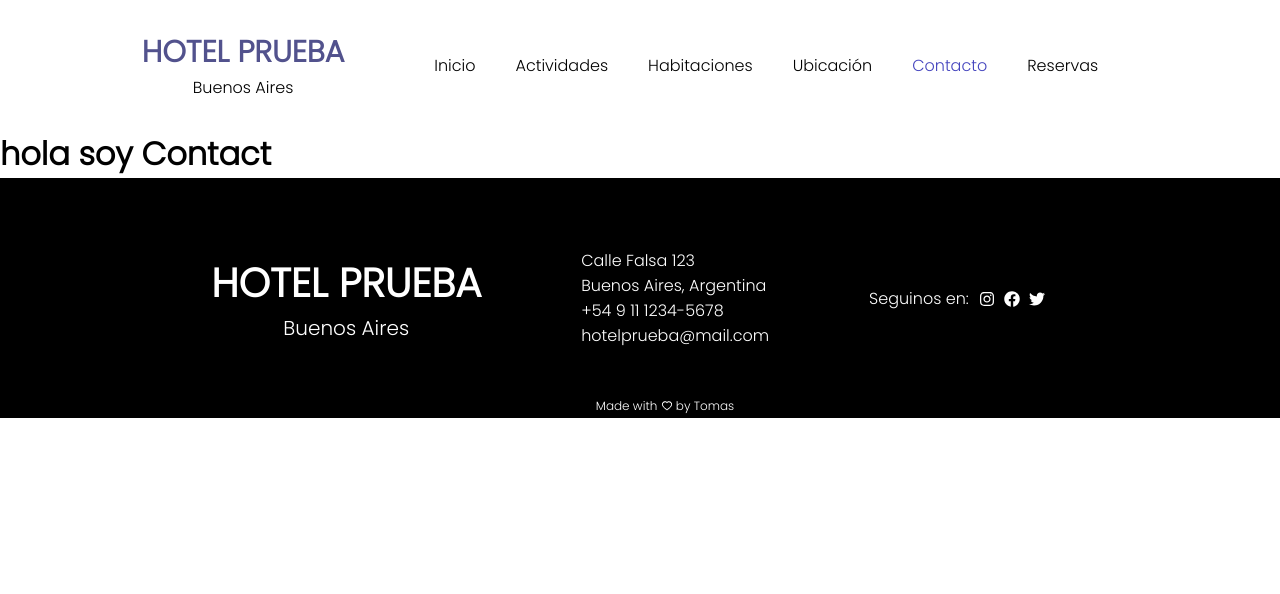
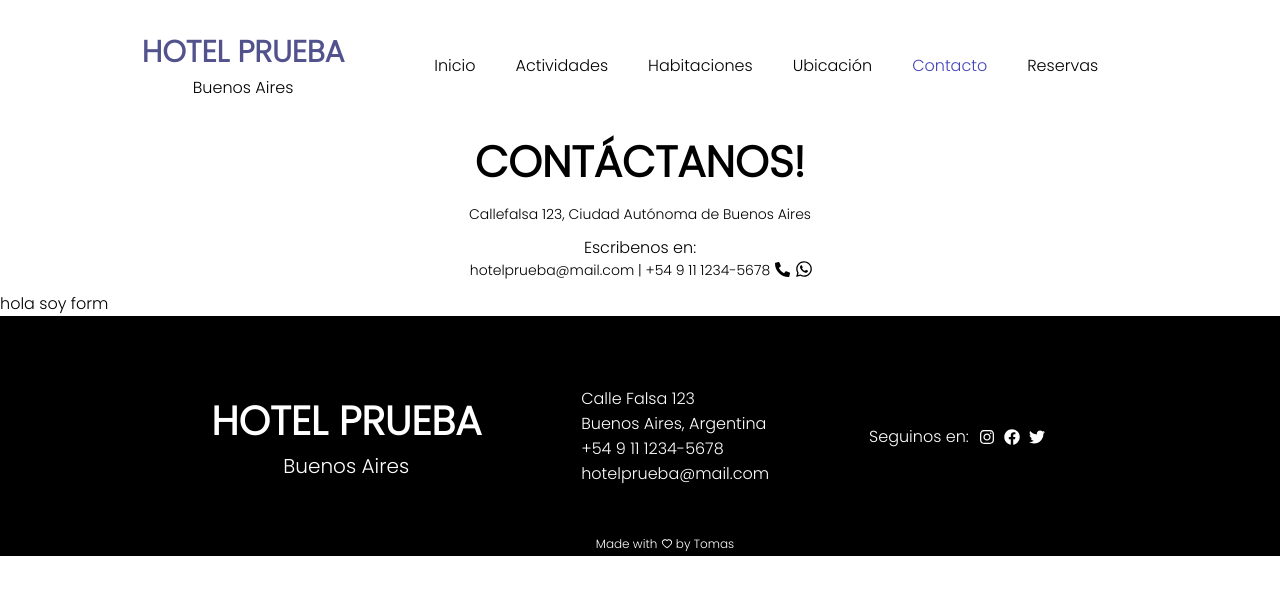
Before and after one commit to TomasPino5/Hotel-Test, a React (Vite) app in the folder client/: page /contacto in a window 1280 px wide. Shown: the top 594 px of the page. Built offline with nearby package versions, Linux system fonts and the light colour scheme.

Commit message:
contact started

```diff
--- a/client/src/components/contact/Contact.jsx
+++ b/client/src/components/contact/Contact.jsx
@@ -1,7 +1,34 @@
+import styles from './Contact.module.css'
+import { FaWhatsapp, FaPhoneAlt } from 'react-icons/fa';
+import FormView from './FormView';
+
 const Contact = () => {
     return (
         <>
-            <h1>hola soy Contact</h1>
+            <div className={styles.container}>
+                <div className={styles.titleContainer}>
+                    <h1 className={styles.title}>CONTÁCTANOS!</h1>
+                    <p className={styles.description1}>
+                        Callefalsa 123, Ciudad Autónoma de Buenos Aires
+                    </p>
+                    <p >
+                        Escribenos en:
+                    </p>
+                    <p className={styles.description2}>
+                        hotelprueba@mail.com | +54 9 11 1234-5678 <FaPhoneAlt className={styles.icon1} />
+                        <a
+                            href="https://wa.me/541112345678"
+                            target="_blank"
+                            className={styles.icon2}
+                        >
+                            <FaWhatsapp />
+                        </a>
+                    </p>
+                </div>
+                <div>
+                    <FormView />
+                </div>
+            </div>
         </>
     )
 }
--- /dev/null
+++ b/client/src/components/contact/Contact.module.css
@@ -0,0 +1,49 @@
+.container {
+    display: flex;
+    flex-direction: column;
+}
+
+.titleContainer {
+    display: flex;
+    flex-direction: column;
+    align-items: center;
+}
+
+.title {
+    font-size: 43px;
+    font-weight: 700;
+    margin-bottom: 10px;
+}
+
+.description1 {
+    width: 700px;
+    font-size: 14px;
+    margin-bottom: 10px;
+    text-align: center;
+}
+
+.description2 {
+    width: 700px;
+    font-size: 14px;
+    margin-bottom: 10px;
+    text-align: center;
+    margin-right: 40px;
+}
+
+.icon1 {
+    position: absolute;
+    margin: 2px 0 0 5px;
+    font-size: 15px;
+}
+
+.icon2 {
+    position: absolute;
+    margin: -2px 0 0 25px;
+    font-size: 18px;
+    color: inherit;
+    transition: all 0.5s;
+}
+
+.icon2:hover {
+    color: #199245;
+}
--- /dev/null
+++ b/client/src/components/contact/FormView.jsx
@@ -0,0 +1,22 @@
+import styles from './FormView.module.css'
+import { useState } from 'react';
+
+const FormView = () => {
+
+    const [form, setForm] = useState({
+        name: "",
+        email: "",
+        phone: "",
+        message: "",
+    })
+
+    return (
+        <>
+            <div className={styles.container}>
+                hola soy form
+            </div>
+        </>
+    )
+}
+
+export default FormView;
```
Also changed, not shown: client/src/components/contact/FormView.module.css (added).
